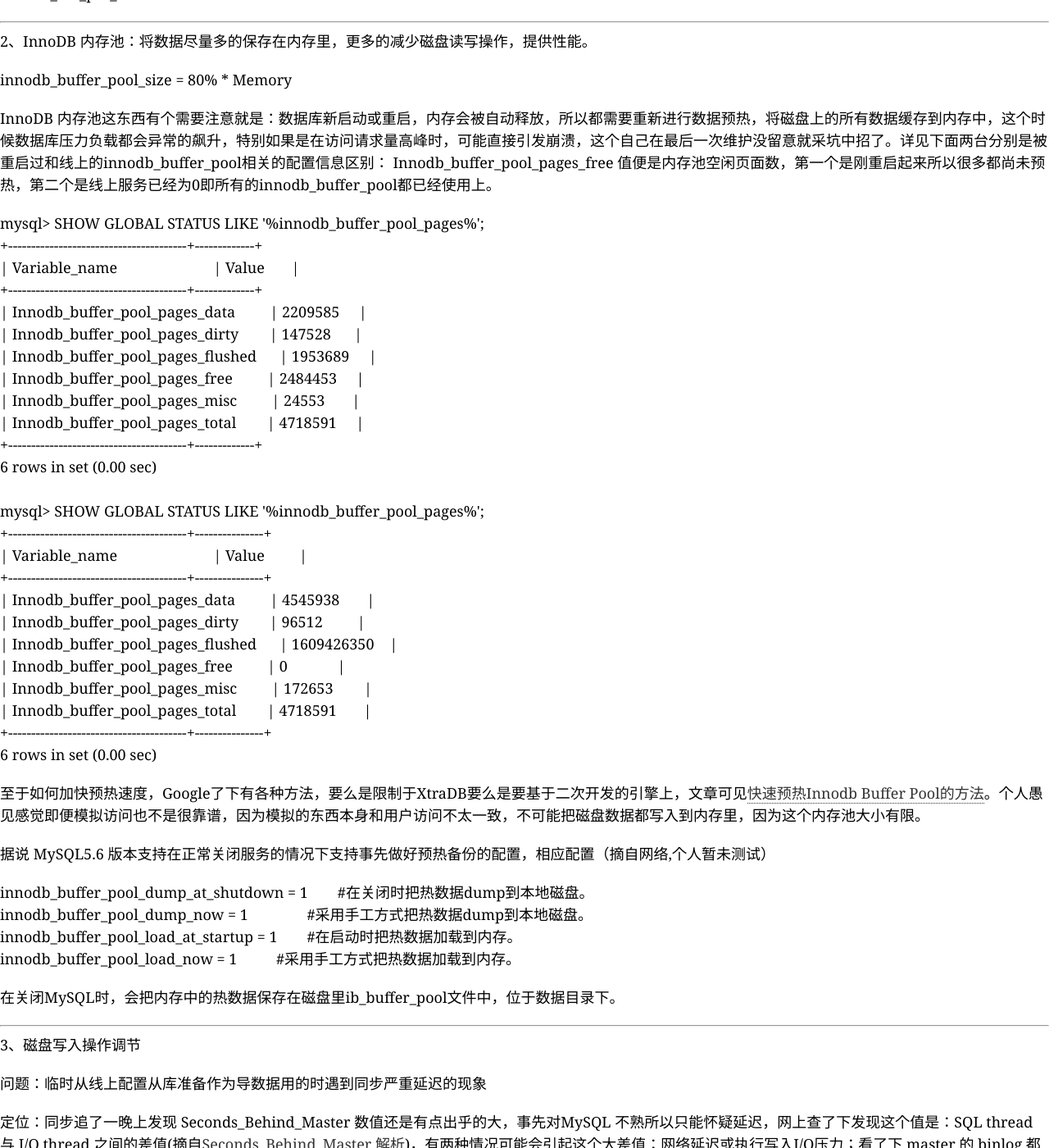
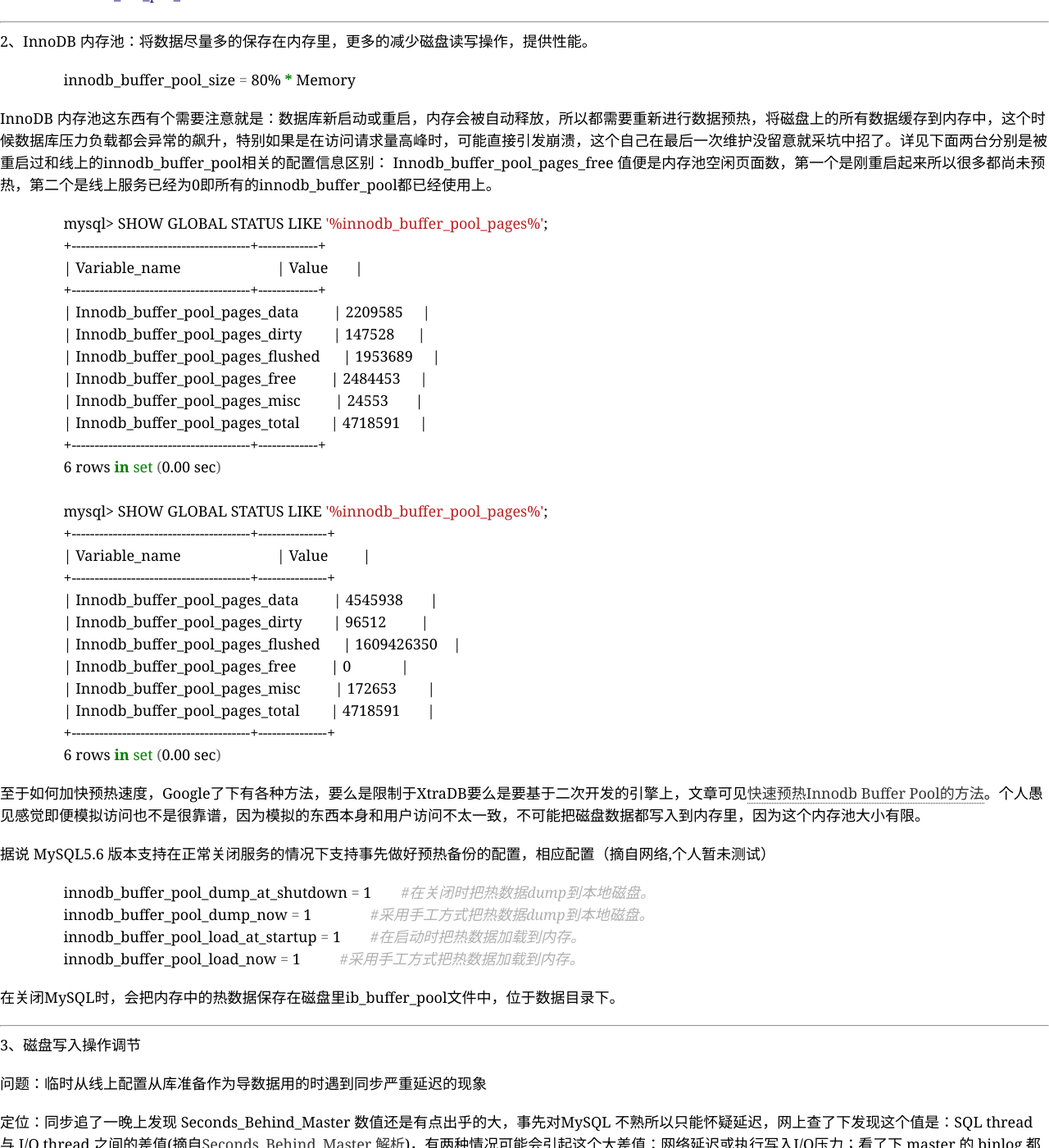
Before and after one commit to ImYousri/imyousri.github.com, a Jekyll site: the page built from _posts/2013-12-21-mysql-tips.markdown, in a window 1280 px wide and 1400 px high, scrolled down 1153 px. Shown: the whole window at 82% size. Built offline with Jekyll 4.4.1, drawn with Linux system fonts in a browser that asks for light colours; some web fonts are replaced; comment, search, counter and statistics services are not loaded; some of the changed text lies outside the part shown.

Commit message:
update post

```diff
--- a/_posts/2013-12-21-mysql-tips.markdown
+++ b/_posts/2013-12-21-mysql-tips.markdown
@@ -38,15 +38,20 @@ MySQL平台环境：硬件、系统等
 
 #### 1、共享表空间与独享表空间的选择（最好事先选择好，建议独立表空间性能且不说就方便维护）
 
+{% highlight bash %}
 	innodb_file_per_table=1
+{% endhighlight %}
 
 ---
 #### 2、InnoDB 内存池：将数据尽量多的保存在内存里，更多的减少磁盘读写操作，提供性能。
 
+{% highlight bash %}
 	innodb_buffer_pool_size = 80% * Memory
+{% endhighlight %}
 
 InnoDB 内存池这东西有个需要注意就是：数据库新启动或重启，内存会被自动释放，所以都需要重新进行数据预热，将磁盘上的所有数据缓存到内存中，这个时候数据库压力负载都会异常的飙升，特别如果是在访问请求量高峰时，可能直接引发崩溃，这个自己在最后一次维护没留意就采坑中招了。详见下面两台分别是被重启过和线上的innodb\_buffer\_pool相关的配置信息区别： Innodb\_buffer\_pool\_pages\_free 值便是内存池空闲页面数，第一个是刚重启起来所以很多都尚未预热，第二个是线上服务已经为0即所有的innodb\_buffer\_pool都已经使用上。
 
+{% highlight bash %}
 	mysql> SHOW GLOBAL STATUS LIKE '%innodb_buffer_pool_pages%';
 	+---------------------------------------+-------------+
 	| Variable_name                         | Value       |
@@ -72,15 +77,18 @@ InnoDB 内存池这东西有个需要注意就是：数据库新启动或重启
 	| Innodb_buffer_pool_pages_total        | 4718591       |
 	+---------------------------------------+---------------+
 	6 rows in set (0.00 sec)
+{% endhighlight %}
 
 至于如何加快预热速度，Google了下有各种方法，要么是限制于XtraDB要么是要基于二次开发的引擎上，文章可见[快速预热Innodb Buffer Pool的方法](http://www.mysqlsystems.com/2011/07/quickly-warm-up-innodb-buffer-pool.html)。个人愚见感觉即便模拟访问也不是很靠谱，因为模拟的东西本身和用户访问不太一致，不可能把磁盘数据都写入到内存里，因为这个内存池大小有限。
 
 据说 MySQL5.6 版本支持在正常关闭服务的情况下支持事先做好预热备份的配置，相应配置（摘自网络,个人暂未测试）
 
+{% highlight bash %}
 	innodb_buffer_pool_dump_at_shutdown = 1	#在关闭时把热数据dump到本地磁盘。
 	innodb_buffer_pool_dump_now = 1		#采用手工方式把热数据dump到本地磁盘。
 	innodb_buffer_pool_load_at_startup = 1	#在启动时把热数据加载到内存。
 	innodb_buffer_pool_load_now = 1		#采用手工方式把热数据加载到内存。
+{% endhighlight %}
 
 在关闭MySQL时，会把内存中的热数据保存在磁盘里ib\_buffer\_pool文件中，位于数据目录下。
 
@@ -95,9 +103,11 @@ InnoDB 内存池这东西有个需要注意就是：数据库新启动或重启
 
 查证：这个参数原来对于磁盘读写性能影响甚大啊
 
+{% highlight bash %}
 	innodb_flush_log_at_trx_commit = 0	#不write()，也不fsync()。每秒同时执行一次write()和fsync();
 	innodb_flush_log_at_trx_commit = 1	#同步IO,确定将redo log同步写入磁盘，即write()，又fsync().
 	innodb_flush_log_at_trx_commit = 2	#只write()，不fsync()，即不确认写入磁盘，可能还在OS page cache
+{% endhighlight %}
 
 注：
 * write():用户态进程mysqld内存空间log buffer pool的数据复制到内核态线程内存空间中(即page cache),此时,日志数据并没有写至磁盘设备,
@@ -111,15 +121,19 @@ Ps:后来意识到那些监控 MySQL 主从同步是否延时是不是就是根
 
 其实关于磁盘读写操作相关的还有个参数是：sync\_binlog --- InnoDB同步bin log至磁盘的频率
 
+{% highlight bash %}
 	sync_binlog = 0		#默认值是0。不调用fsync()，依赖于OS调度。
 	sync_binlog = 1		#每次commit，都要求进行一次fsync()同步I/O操作。
+{% endhighlight %}
 
 ---
 #### 4、定期分析表，回收空间，间接优化表性能
 
 InnoDB 引擎数据即便删除也不会被自动释放，所以如果用共享表空间那似乎意味需要定期重导数据操作?！对于独立表空间虽然delete操作同样不会回收已用空间，但至少还可以通过定期分析表，实现手动回收。
 
+{% highlight bash %}
 	optimize NO_WRITE_TO_BINLOG table tablename;
+{% endhighlight %}
 
 需要注意的是：
 1. optimize执行过程会锁表，最好在slave上执行;
```
Also changed, not shown: 1 other file.
